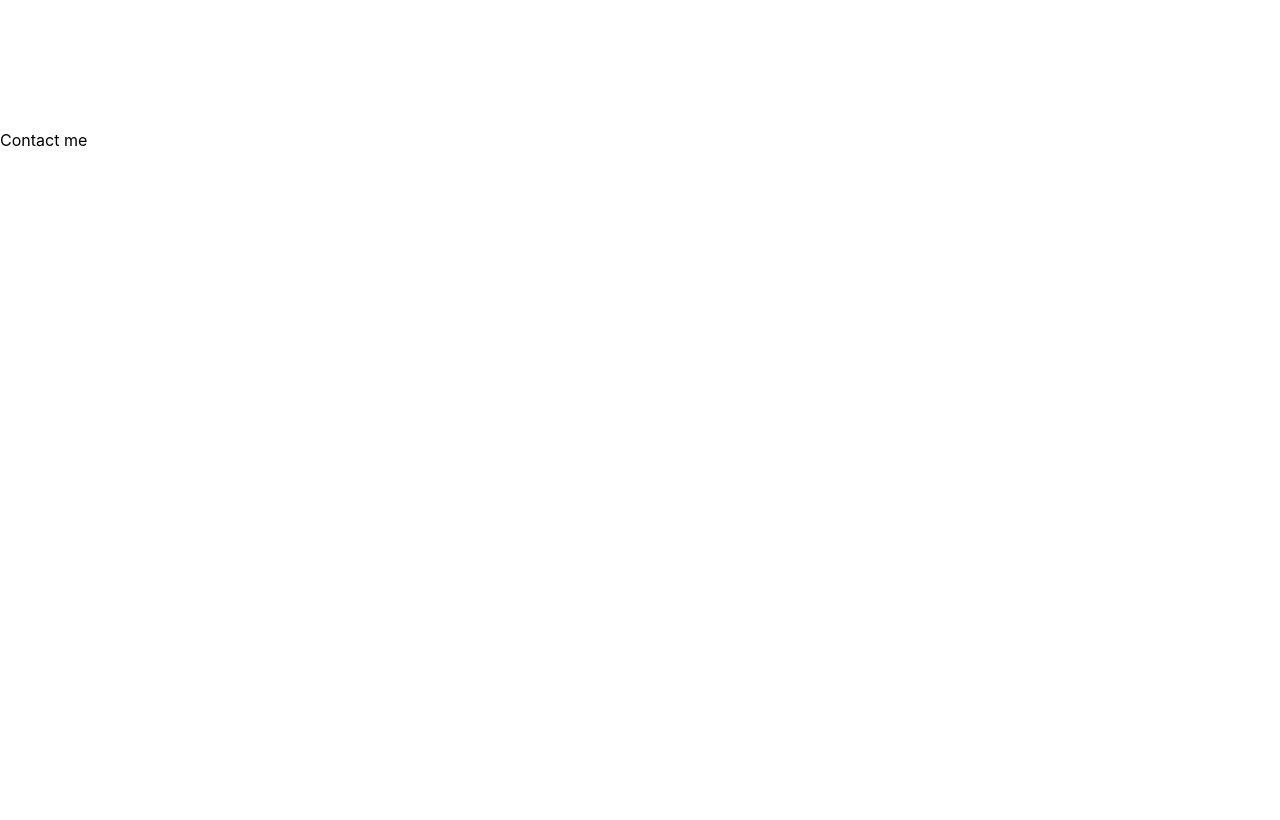
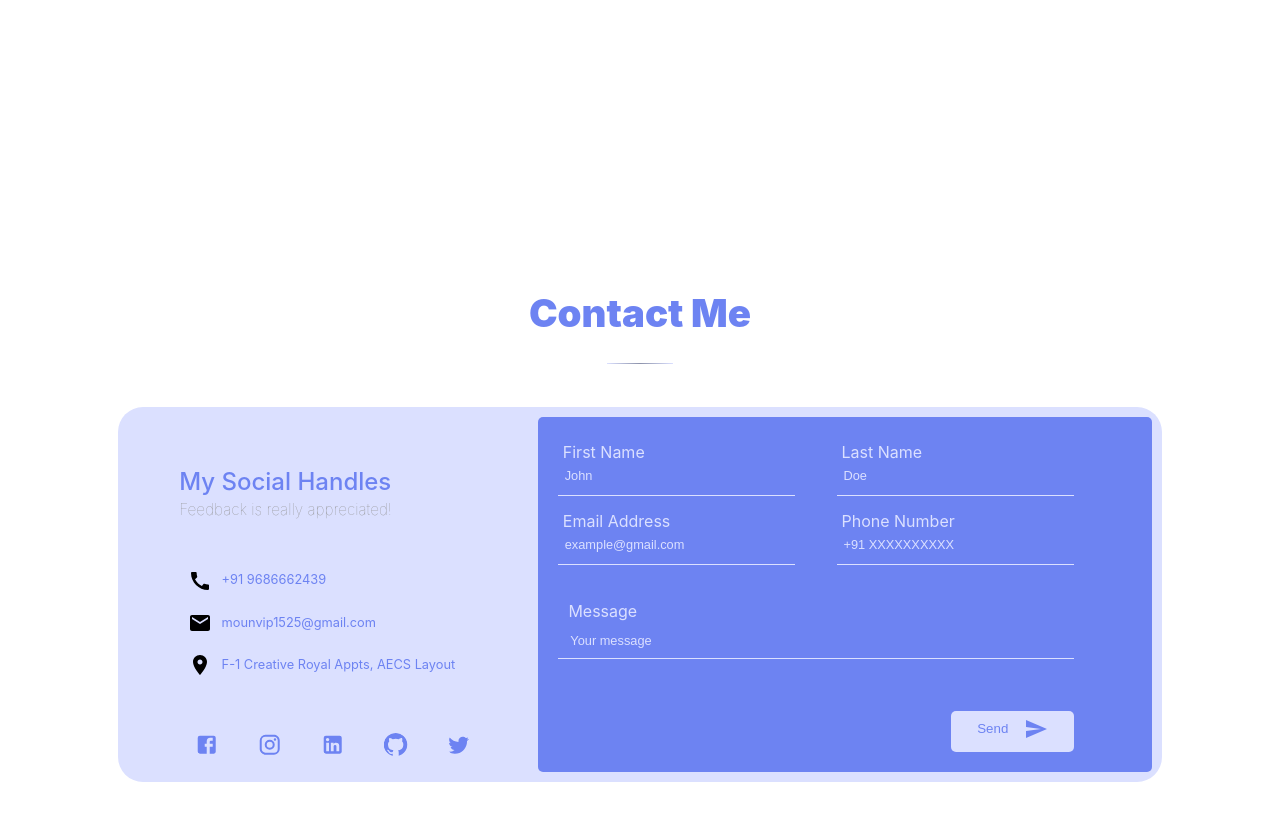
Before and after one commit to mounvip1525/My-Portfolio, a React (Create React App) app: page / in a window 1280 px wide. Shown: the part 3320-4140 px from the top of the page. Built offline with nearby package versions, Linux system fonts and the light colour scheme.

Commit message:
contact page added

```diff
--- a/src/components/ContactMe/ContactMe.js
+++ b/src/components/ContactMe/ContactMe.js
@@ -1,11 +1,72 @@
-import React, { Component } from 'react'
+import React, { Component } from 'react';
+import styles from './ContactMe.module.css';
+import Title from '../Title/Title';
 
+import CallIcon from '@material-ui/icons/Call';
+import EmailIcon from '@material-ui/icons/Email';
+import LocationOnIcon from '@material-ui/icons/LocationOn';
+import PeopleIcon from '@material-ui/icons/People';
+import FacebookIcon from '@material-ui/icons/Facebook';
+import TwitterIcon from '@material-ui/icons/Twitter';
+import LinkedInIcon from '@material-ui/icons/LinkedIn';
+import InstagramIcon from '@material-ui/icons/Instagram';
+import GitHubIcon from '@material-ui/icons/GitHub';
+import SendIcon from '@material-ui/icons/Send';
 export default class ContactMe extends Component {
     render() {
         return (
-            <div>
-                Contact me
-            </div>
+            <React.Fragment>
+                <div className={styles.wrapper}>
+                    <Title name="Contact Me" />
+                <div className={styles.container}>
+                    <div className={styles.left}>
+                        <div>
+                            <h2>My Social Handles</h2>
+                            <p>Feedback is really appreciated!</p>
+                        </div>
+                        <div className={styles.details}>
+                            <div><CallIcon /><p>+91 9686662439</p></div>
+                            <div><EmailIcon /><p>mounvip1525@gmail.com</p></div>
+                            <div><LocationOnIcon /><p>F-1 Creative Royal Appts, AECS Layout</p></div>
+                        </div>
+                        <div className={styles.socialIcons}>
+                            <FacebookIcon />
+                            <InstagramIcon />
+                            <LinkedInIcon />
+                            <GitHubIcon />
+                            <TwitterIcon />
+                        </div>
+                    </div>
+                    <div className={styles.right}>
+                        <div className={styles.rightContainer}>
+                            <div>
+                            <div>
+                                <label for='fname'>First Name</label>
+                                <input type="text" name='fname' placeholder='John' />
+                            </div>
+                            <div>
+                                <label for='fname'>Last Name</label>
+                                <input type="text" name='lname' placeholder='Doe' />
+                            </div>
+                            <div>
+                                <label for='email'>Email Address</label>
+                                <input type="email" name='email' placeholder='example@gmail.com' />
+                            </div>
+                            <div>
+                                <label for='phone'>Phone Number</label>
+                                <input type="phone" name='phone' placeholder='+91 XXXXXXXXXX' />
+                            </div>
+                            </div>
+                            <div className={styles.message}>
+                                <label for='message'><p>Message</p></label>
+                                <input type="text" name='message' placeholder='Your message' />
+                            </div>
+                            <button className={styles.send}>Send<SendIcon /></button>
+                        </div>
+                    </div>
+                </div>
+                </div>
+            </React.Fragment>
         )
     }
 }
--- a/src/components/ContactMe/ContactMe.module.css
+++ b/src/components/ContactMe/ContactMe.module.css
@@ -0,0 +1,184 @@
+.wrapper{
+    display:flex;
+    justify-content: center;
+    align-items: center;
+    flex-direction: column;
+    margin-top:10%;
+}
+.wrapper>h1{
+    margin:0;
+    padding:0;
+}
+.wrapper>p{
+    margin:0;
+    padding:0;
+    font-size:0.95vw;
+    color:grey;
+    margin-bottom:2%;
+}
+.container{
+    /* height:80vh; */
+    width:80vw;
+    margin: auto;
+    display:flex;
+    justify-content: center;
+    align-items: center;
+    background:var(--primary-color);
+    padding:10px;
+    border-radius: 25px;
+    margin-top:3%;
+}
+.left{
+    /* background:var(--third); */
+    width:40%;
+    /* height:80vh; */
+    border-radius: 20px;
+    /* background:var(--primary-color) */
+}
+.left>div{
+    margin-top:5vh;
+}
+.left>div>h2{
+    color:var(--third);
+    font-weight: 500;
+    margin-bottom:2%;
+    width:75%;
+    margin:auto;
+}
+.left>div>p{
+    font-weight:50;
+    font-size:1.2vw;
+    color:rgb(146, 146, 146);
+    margin:auto;
+    width:75%;
+    margin-top:1%;
+}
+.details{
+    width:75%;
+    margin:auto;
+    font-size:1vw;
+    color:var(--third);
+    display:flex;
+    flex-direction: column;
+}
+.details>div{
+    display:flex;
+    flex-direction: row;
+}
+.details>div>svg{
+    color:#000000;
+    margin:3%;
+    vertical-align: bottom;
+}
+.details>div>span{
+    background:green;
+    display:inline-block;
+    margin-top:-5vh !important;
+}
+.socialIcons{
+    width:70%;
+    margin:auto;
+    display: flex;
+    justify-content: space-between;
+}
+.socialIcons>svg{
+    color:var(--third);
+    /* margin-top:25%; */
+    border-radius: 50%;
+    padding:2%;
+    transition:all 0.2s ease-in ;
+}
+.socialIcons>svg:hover{
+    background:var(--third);
+    color:black;
+}
+.right{
+    /* background:var(--white); */
+    background:var(--third);
+    width:60%;
+    /* height:80vh; */
+    padding:2%;
+    box-sizing: border-box;
+    border-radius: 5px;
+}
+.rightContainer{
+    width:90%;
+}
+.rightContainer>div{
+    display:flex;
+    justify-content: space-between;
+    flex-wrap: wrap;
+    margin:auto;
+}
+.rightContainer>div>div{
+    width:46%;
+    display:flex;
+    flex-direction: column;
+    margin-bottom:2%;
+}
+.rightContainer>div>div>input{
+    border:none;
+    padding-bottom:5%;
+    border-bottom: 1.5px solid var(--primary-color);
+    background:none;
+    outline:none;
+}
+.rightContainer>div>div>input::placeholder{
+    font-size: 1vw;
+    padding:2%;
+    color:var(--primary-color)
+}
+.rightContainer>div>div>input:active,
+.rightContainer>div>div>input:focus{
+    border-bottom: 2px solid var(--primary-color);
+}
+.rightContainer>div>div>label{
+    padding:2%;
+    color:var(--primary-color)
+}
+.message{
+      display:flex;
+      flex-direction: column;
+      width:100%;
+      margin-left: 0 !important;
+  }
+  .message>input{
+      outline:none;
+    border:none;
+    padding-bottom:2%;
+    background:none;
+    border-bottom: 1.5px solid var(--primary-color);
+}
+.message>input::placeholder{
+    font-size: 1vw;
+    padding:2%;
+    color:var(--primary-color)
+}
+.message>input:active,
+.message>input:focus{
+    border-bottom: 2px solid var(--primary-color);
+}
+.message>label{
+    padding:2%;
+    color:var(--primary-color)
+}
+.message>label>p{
+    padding-bottom:0;
+    margin-bottom:0;
+}
+.send{
+    display:flex;
+    padding:2% 5%;
+    float:right;
+    margin-top:10%;
+    background:var(--primary-color);
+    border:none;
+    border-radius: 5px;
+    color:var(--third);
+    outline:none;
+}
+.send>svg{
+    margin-left:2vh;
+    vertical-align: bottom;
+    margin-top:-5%;
+}
```
